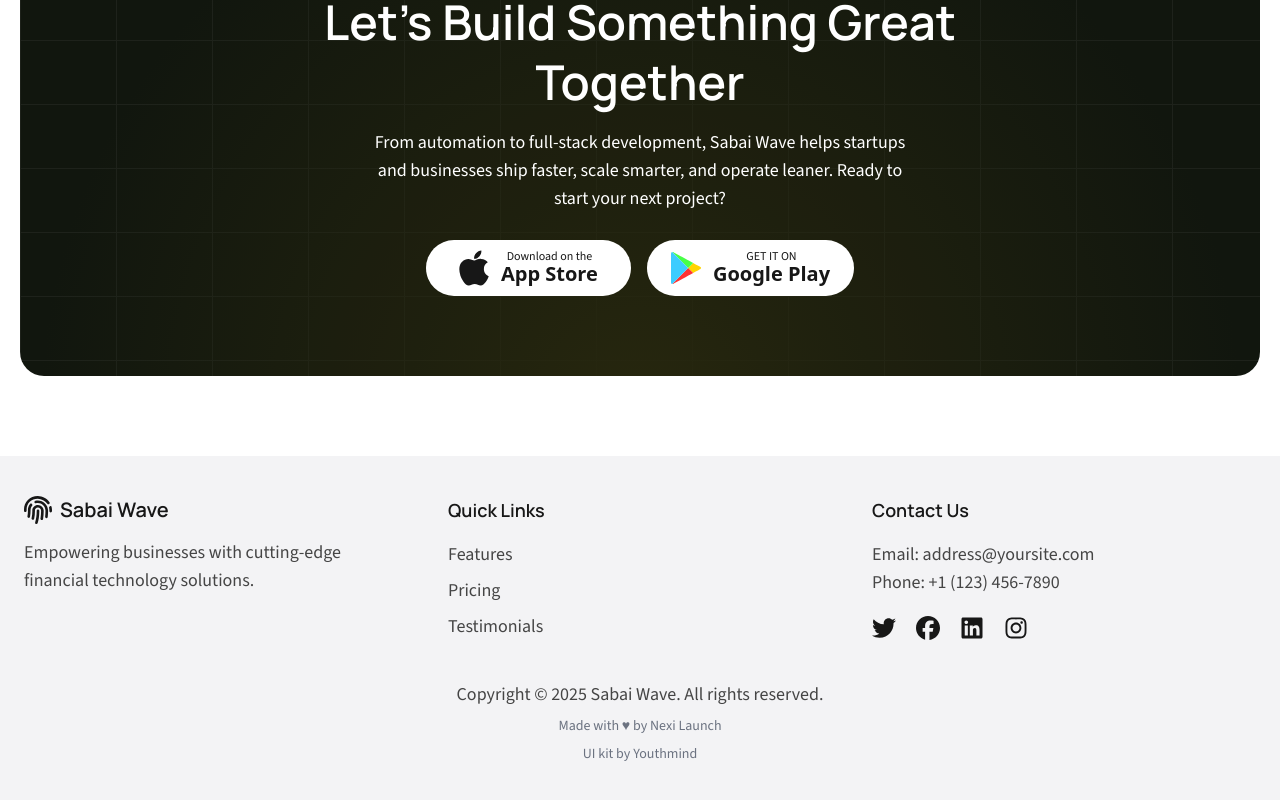
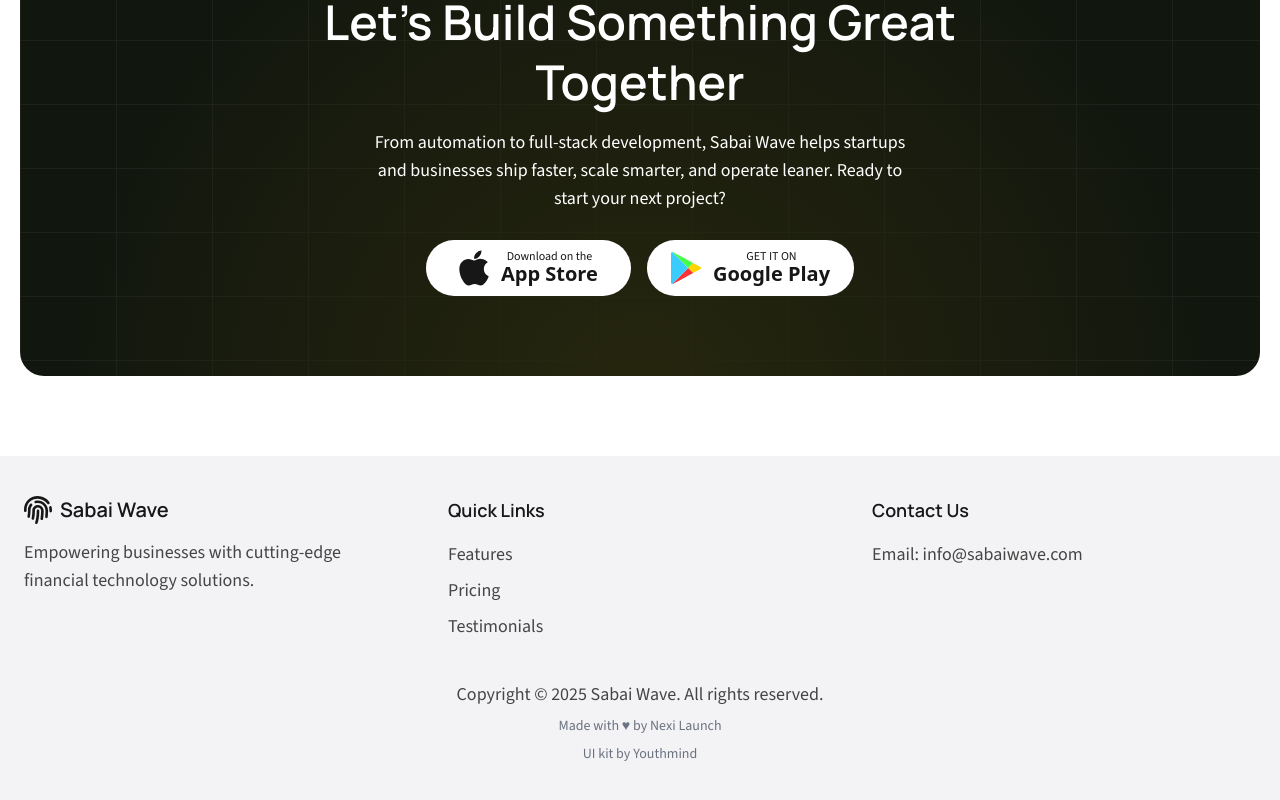
Before and after one commit to SabaiWave/sabaiwave-site, a Next.js app: page / in a window 1280 px wide. Shown: the part 6330-7130 px from the top of the page. Built offline with nearby package versions, Linux system fonts and the light colour scheme.

Commit message:
Remove socials

```diff
--- a/src/components/Footer.tsx
+++ b/src/components/Footer.tsx
@@ -56,7 +56,7 @@
             </a>
           )}
 
-          {footerDetails.socials && (
+          {/* {footerDetails.socials && (
             <div className="mt-5 flex items-center gap-5 flex-wrap">
               {Object.keys(footerDetails.socials).map((platformName) => {
                 if (platformName && footerDetails.socials[platformName]) {
@@ -72,7 +72,7 @@
                 }
               })}
             </div>
-          )}
+          )} */}
         </div>
       </div>
       <div className="mt-8 md:text-center text-foreground-accent px-6">
--- a/src/data/footer.ts
+++ b/src/data/footer.ts
@@ -7,31 +7,32 @@
   telephone: string;
   socials: ISocials;
 } = {
-    subheading: "Empowering businesses with cutting-edge financial technology solutions.",
+  subheading:
+    "Empowering businesses with cutting-edge financial technology solutions.",
   quickLinks: [
     {
       text: "Features",
-            url: "#features"
+      url: "#features",
     },
     {
       text: "Pricing",
-            url: "#pricing"
+      url: "#pricing",
     },
     {
       text: "Testimonials",
-            url: "#testimonials"
-        }
+      url: "#testimonials",
+    },
   ],
-    email: 'address@yoursite.com',
-    telephone: '+1 (123) 456-7890',
+  email: "info@sabaiwave.com",
+  //telephone: '+1 (123) 456-7890',
   socials: {
     // github: 'https://github.com',
     // x: 'https://twitter.com/x',
-        twitter: 'https://twitter.com/Twitter',
-        facebook: 'https://facebook.com',
+    twitter: "https://twitter.com/Twitter",
+    facebook: "https://facebook.com",
     // youtube: 'https://youtube.com',
-        linkedin: 'https://www.linkedin.com',
+    linkedin: "https://www.linkedin.com",
     // threads: 'https://www.threads.net',
-        instagram: 'https://www.instagram.com',
-    }
-}
+    instagram: "https://www.instagram.com",
+  },
+};
```
Lines whose indentation alone changed are shown as unchanged.
